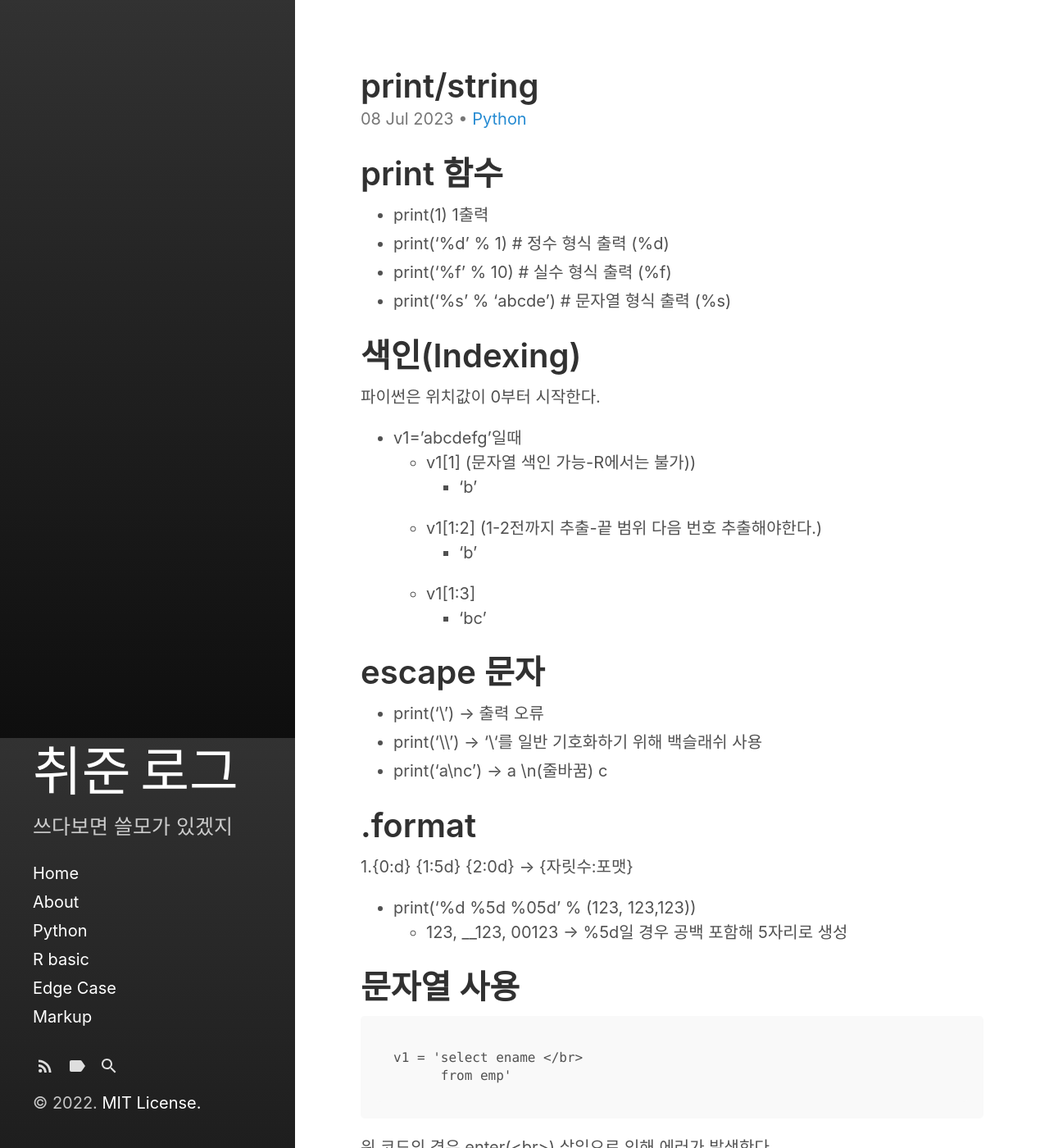
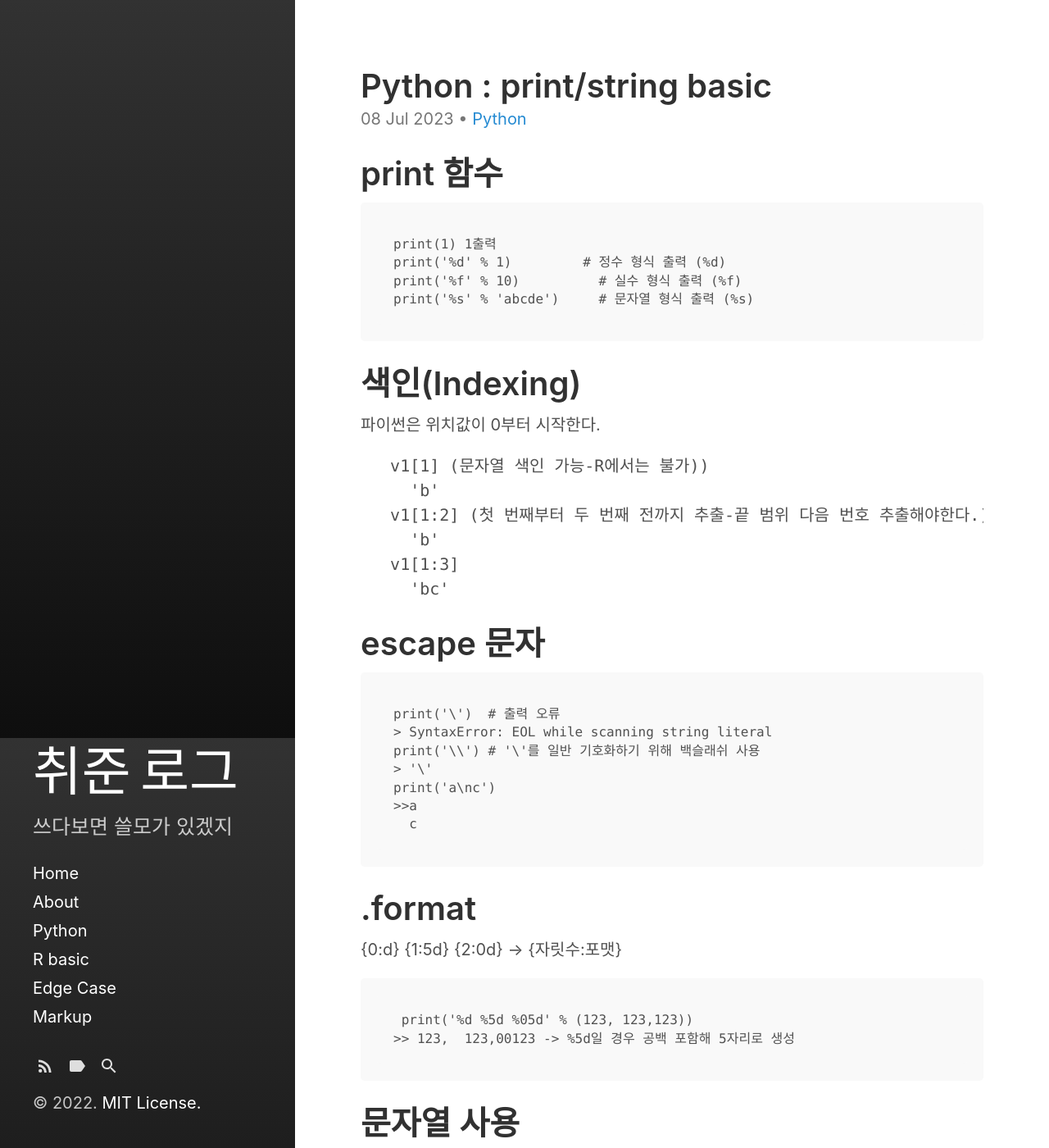
Before and after one commit to formroller/formroller.github.io, a Jekyll site: the page built from _posts/2023-07-08-Python-print-string.md, in a window 1280 px wide and 1400 px high. Shown: the whole window at 82% size. Built offline with Jekyll 4.4.1, drawn with Linux system fonts in a browser that asks for light colours; some of the changed text lies outside the part shown.

Commit message:
first content

````diff
--- a/_posts/2023-07-08-Python-print-string.md
+++ b/_posts/2023-07-08-Python-print-string.md
@@ -1,9 +1,8 @@
 ---
 layout: post
-title : "print/string"
+title: "Python : print/string basic"
 categories:
- - Python
-
+  - Python
 tags:
  - content
  - Python
@@ -11,31 +10,38 @@ tags:
 ---
 
 # print 함수
-* print(1) 1출력
-* print('%d' % 1)   	# 정수 형식 출력 (%d)
-* print('%f' % 10)  	# 실수 형식 출력 (%f)
-* print('%s' % 'abcde') # 문자열 형식 출력 (%s)
-
+```
+print(1) 1출력
+print('%d' % 1)        	# 정수 형식 출력 (%d)
+print('%f' % 10)  	  # 실수 형식 출력 (%f)
+print('%s' % 'abcde')     # 문자열 형식 출력 (%s)
+```
 # 색인(Indexing)
 파이썬은 위치값이 0부터 시작한다.
-* v1='abcdefg'일때
-  * v1[1] (문자열 색인 가능-R에서는 불가))
-    * 'b'
-  * v1[1:2] (1-2전까지 추출-끝 범위 다음 번호 추출해야한다.)
-    * 'b'
-  * v1[1:3]
-    * 'bc'
-
+```v1='abcdefg'일때
+   v1[1] (문자열 색인 가능-R에서는 불가))
+     'b'
+   v1[1:2] (첫 번째부터 두 번째 전까지 추출-끝 범위 다음 번호 추출해야한다.)
+     'b'
+   v1[1:3]
+     'bc'
+ ```
 # escape 문자
-* print('\\')  -> 출력 오류
-* print('\\\\') -> '\\'를 일반 기호화하기 위해 백슬래쉬 사용
-* print('a\nc') ->  a \n(줄바꿈) c
-
+```
+print('\')  # 출력 오류
+> SyntaxError: EOL while scanning string literal
+print('\\') # '\'를 일반 기호화하기 위해 백슬래쉬 사용
+> '\'
+print('a\nc')
+>>a
+  c
+```
 # .format
-1.{0:d} {1:5d} {2:0d} -> {자릿수:포맷}
-* print('%d %5d %05d' % (123, 123,123))
-  * 123,  __123,  00123 -> %5d일 경우 공백 포함해 5자리로 생성
-
+{0:d} {1:5d} {2:0d} -> {자릿수:포맷}
+```
+ print('%d %5d %05d' % (123, 123,123))
+>> 123,  123,00123 -> %5d일 경우 공백 포함해 5자리로 생성
+```
 
 
 # 문자열 사용
@@ -48,25 +54,27 @@ v1 = 'select ename </br>
 
 
 1. `문자열 포함 여부`
-   1. 'a' in 'abcd', True
-   2. 'abcd' in 'a', False
+    ```
+      1. 'a' in 'abcd', True
+      2. 'abcd' in 'a', False
       * '찾을 문자' in '문자열'
+    ```
 
 
 2. [`startswith 함수`](https://www.w3schools.com/python/ref_string_startswith.asp)
    1. a.startswith : 문자열이 지정된 값으로 시작하면 True, 아닐 경우 False 출력
-```
-a1='abcde'
+    ```
+    a1='abcde'
 
-a1.startswith(suffix, # 시작값
-              start,  # 검사 시작 위치
-              end     # 검사 끝 위치
-              )
-a1.startswith('a',1)   # a1의 두번째 글자가 'a'로 시작하는지 묻는다.
-a1.startswith('a',1,3) # a1[1:3] 'a'로 시작하는지 묻는다.
+    a1.startswith(suffix, # 시작값
+                  start,  # 검사 시작 위치
+                  end     # 검사 끝 위치
+                  )
+    a1.startswith('a',1)   # a1의 두번째 글자가 'a'로 시작하는지 묻는다.
+    a1.startswith('a',1,3) # a1[1:3] 'a'로 시작하는지 묻는다.
 
-(startswith와 반대로 지정된 값으로 끝나는지 확인하는 endswith가 있다.)
-```
+    (startswith와 반대로 지정된 값으로 끝나는지 확인하는 endswith가 있다.)
+    ```
 
 3. `strip`
    1. 공백 제거함수이며, 방향에 따라 'l/rstrip' 또는 'strip'으로 사용한다.
@@ -89,3 +97,46 @@ a1.startswith('a',1,3) # a1[1:3] 'a'로 시작하는지 묻는다.
    >> 'bcde'
    변환할 단어에 공백 입력시 제거도 가능하다.
     ```
+
+5. `split`
+   1. 따옴표('') 기준으로 단어 분리
+   ```
+    a3='a;b;c'
+    a3.split(';')     # a3에서 ';' 기준으로 분리한다.
+    >> 'abc'
+    a3.split(';')[1]  # 색인 가능
+    >> 'b'
+   ```
+6. `대소치환`
+   1. 문자를 대/소문자로 변경
+   ```
+    a1.upper()  # 대문자로 변경
+   >> 'ABCDE'
+   a1.lower     # 소문자로 변경
+   >> 'abcde'
+   ```
+7. `find`
+   1. 문자 찾기 함수
+   ```
+   a1.find('a')  # 'a'의 위치 출력
+   >> 0
+   a1.find('A')  # 없는 문자의 위치 출력하기
+   >> -1
+   ```
+8. `count`
+   1. 문자열에 해당 문자가 포함된 횟수 출력
+   ```
+   a1.conut(a)
+   >> 1
+   ```
+
+# 연습 문제
+```
+ename='smith'
+tel='02)345-7890'
+jumin='901213-1234567'
+vid='abc1234~!'
+```
+1. ename의 두번째 글자가 'm'으로 시작하는지 알아보자
+<div style="color:white">1) ename[1]=='m'</div>
+<div style="color:white">2) ename.startswith('m',2)</div>
````
